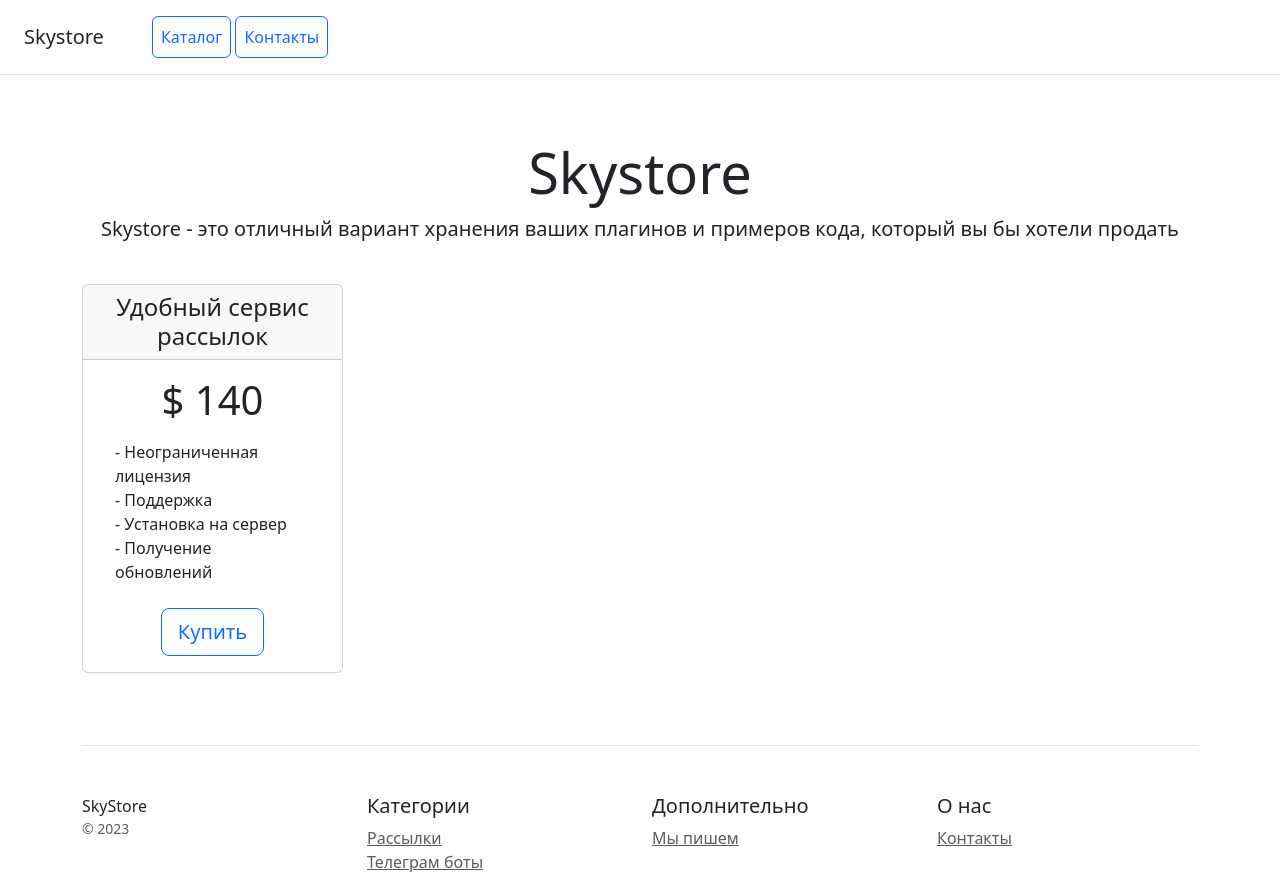
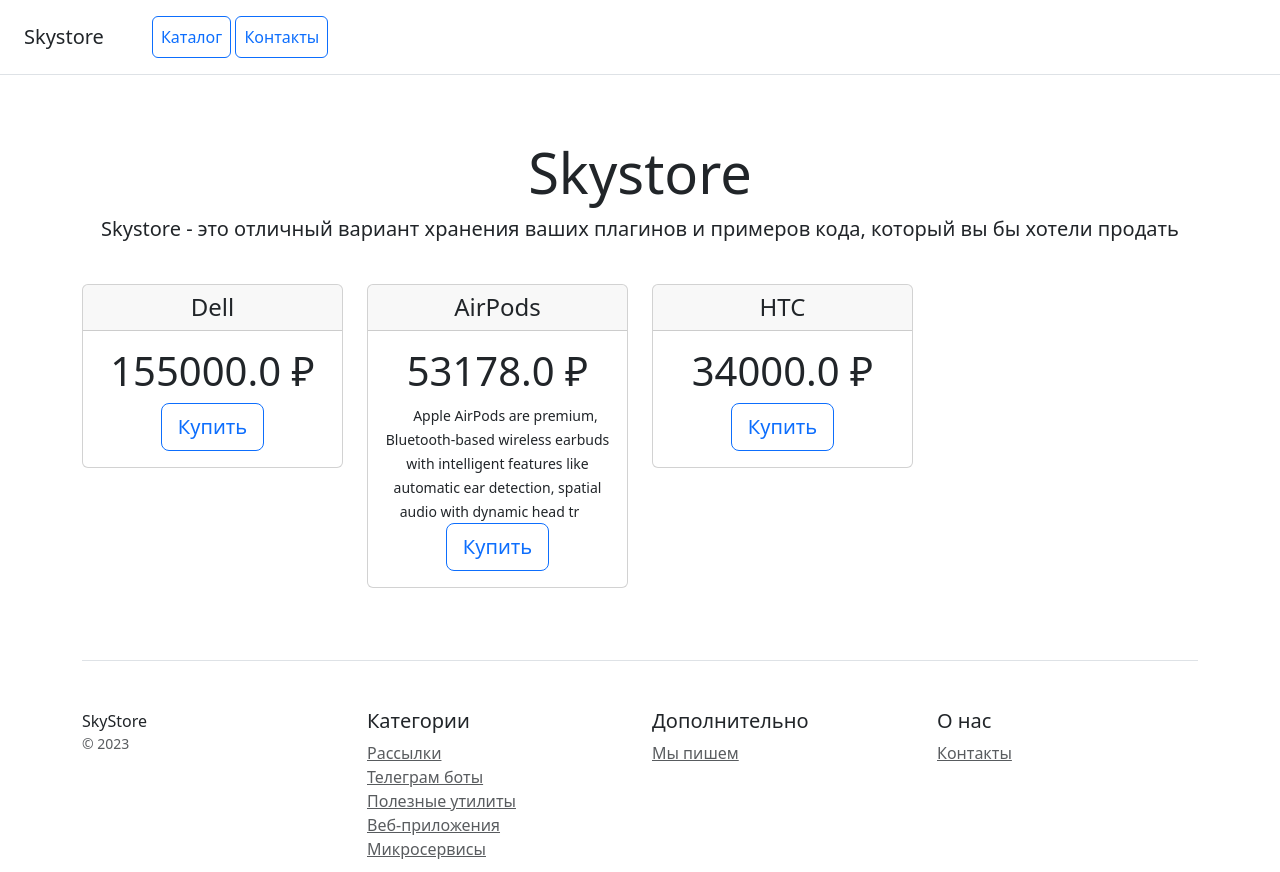
Before and after one commit to LilithB92/online-store-with_Django, a Django app: page / in a window 1280 px wide. Shown: the top 872 px of the page. Run offline with Django 5.2, Linux system fonts and the light colour scheme; data comes from the database, SQL or seed files in the repository; some libraries are stand-ins or nearby versions.

Commit message:
added in page home last 5 products

```diff
--- a/catalog/templates/home.html
+++ b/catalog/templates/home.html
@@ -9,7 +9,9 @@
      <link rel="stylesheet" type="text/css" href="{% static '/catalog/css/bootstrap.min.css' %}">
 
 </head>
+
 <body>
+<!-- Menu -->
 <div class="d-flex flex-column flex-md-row align-items-center p-3 px-md-4 mb-3 bg-white border-bottom box-shadow">
     <h5 class="my-0 mr-md-auto font-weight-normal">Skystore</h5>
     <nav class="ms-5">
@@ -17,7 +19,9 @@
         <a class="p-2 btn btn-outline-primary" href="/contacts/">Контакты</a>
     </nav>
 </div>
+<!-- End Menu -->
 
+  <!-- Content -->
 <div class="pricing-header px-3 py-3 pt-md-5 pb-md-4 mx-auto text-center">
     <h1 class="display-4">Skystore</h1>
     <p class="lead">Skystore - это отличный вариант хранения ваших плагинов и примеров кода, который вы бы хотели
@@ -25,26 +29,34 @@
 </div>
 
 <div class="container">
+
     <div class="row text-center">
+        {% for product in products %}
         <div class="col-3">
             <div class="card mb-4 box-shadow">
                 <div class="card-header">
-                    <h4 class="my-0 font-weight-normal">Удобный сервис рассылок</h4>
+                    <h4 class="my-0 font-weight-normal">{{ product.name}}</h4>
                 </div>
                 <div class="card-body">
-                    <h1 class="card-title pricing-card-title">$ 140</h1>
-                    <ul class="list-unstyled mt-3 mb-4 text-start m-3">
-                        <li>- Неограниченная лицензия</li>
-                        <li>- Поддержка</li>
-                        <li>- Установка на сервер</li>
-                        <li>- Получение обновлений</li>
-                    </ul>
+                    <h1 class="card-title pricing-card-title">{{ product.price}} &#x20BD</h1>
+<!--                    <ul class="list-unstyled mt-3 mb-4 text-start m-3">-->
+<!--                        <li>- Неограниченная лицензия</li>-->
+<!--                        <li>- Поддержка</li>-->
+<!--                        <li>- Установка на сервер</li>-->
+<!--                        <li>- Получение обновлений</li>-->
+<!--                    </ul>-->
+                         {% if product.description %}
+                            <small class="mt-3 mb-4 text-start m-3">{{ product.description|slice:":150" }}</small>
+                         {% endif %}
                     <button type="button" class="btn btn-lg btn-block btn-outline-primary">Купить</button>
                 </div>
             </div>
         </div>
+        {% endfor %}
     </div>
 
+      <!-- END Content -->
+    <!--footer -->
     <footer class="pt-4 my-md-5 pt-md-5 border-top">
         <div class="row">
             <div class="col-12 col-md">
@@ -75,7 +87,9 @@
             </div>
         </div>
     </footer>
+    <!-- END footer -->
 </div>
+
 <!-- Подключите статичеcкие файлы со скриптами Bootstrap -->
 <script type="text/javascript" src="{% static '/catalog/js/bootstrap.min.js' %}"></script>
 </body>
--- a/catalog/views.py
+++ b/catalog/views.py
@@ -1,16 +1,17 @@
 from django.http import HttpResponse
 from django.shortcuts import render
+
+from catalog.models import Product
 
 
 # Create your views here.
 def home(request):
-    return render(request, "home.html")
+    most_recent_five_products = Product.objects.order_by("-created_at")[:5]
+    return render(request, "home.html", {"products": most_recent_five_products})
 
 
 def contacts(request):
     if request.method == "POST":
         name = request.POST.get("name")
-        phone = request.POST.get("phone")
-        message = request.POST.get("message")
         return HttpResponse(f"{name} сообщение успешно отправлено!!!")
     return render(request, "contacts.html")
```
